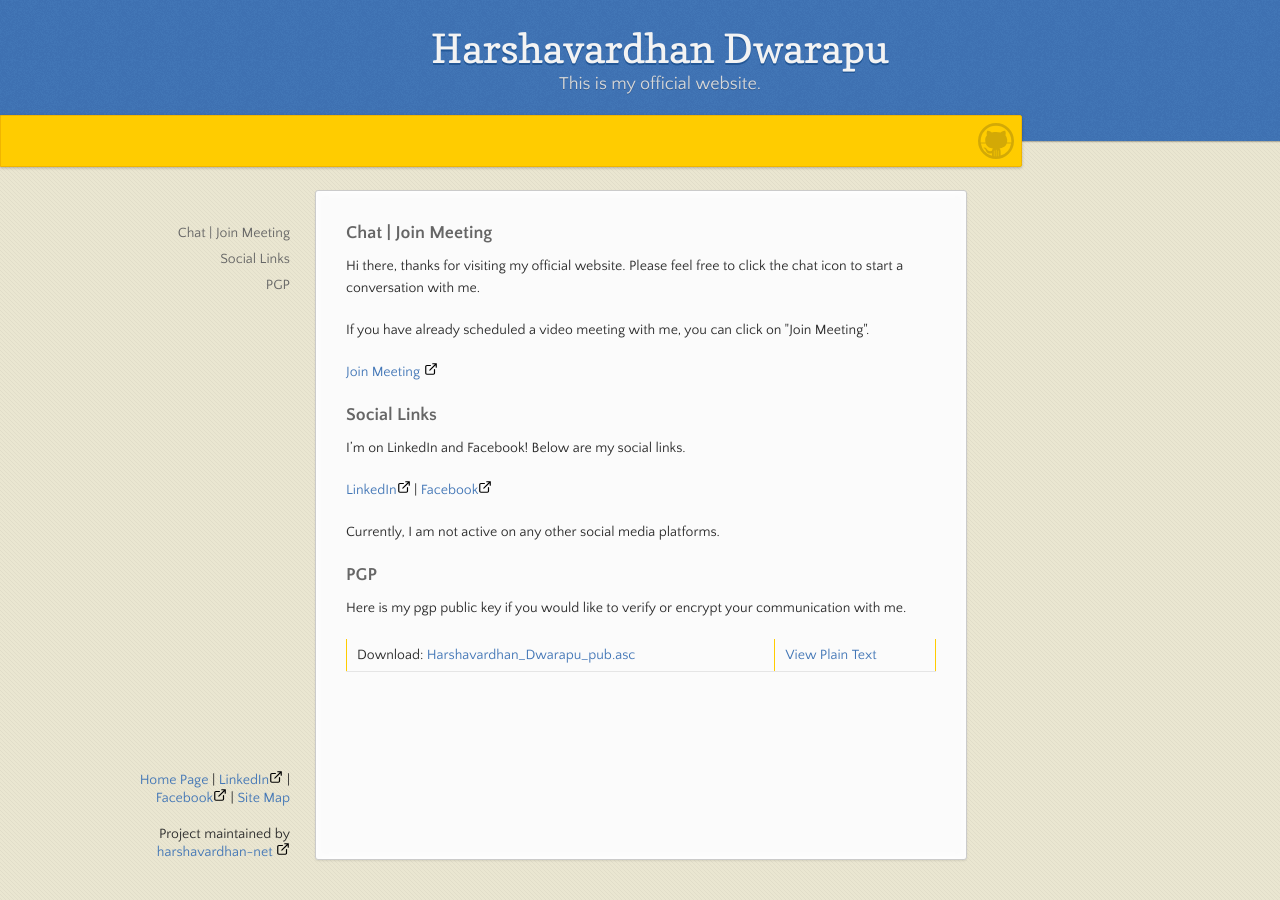
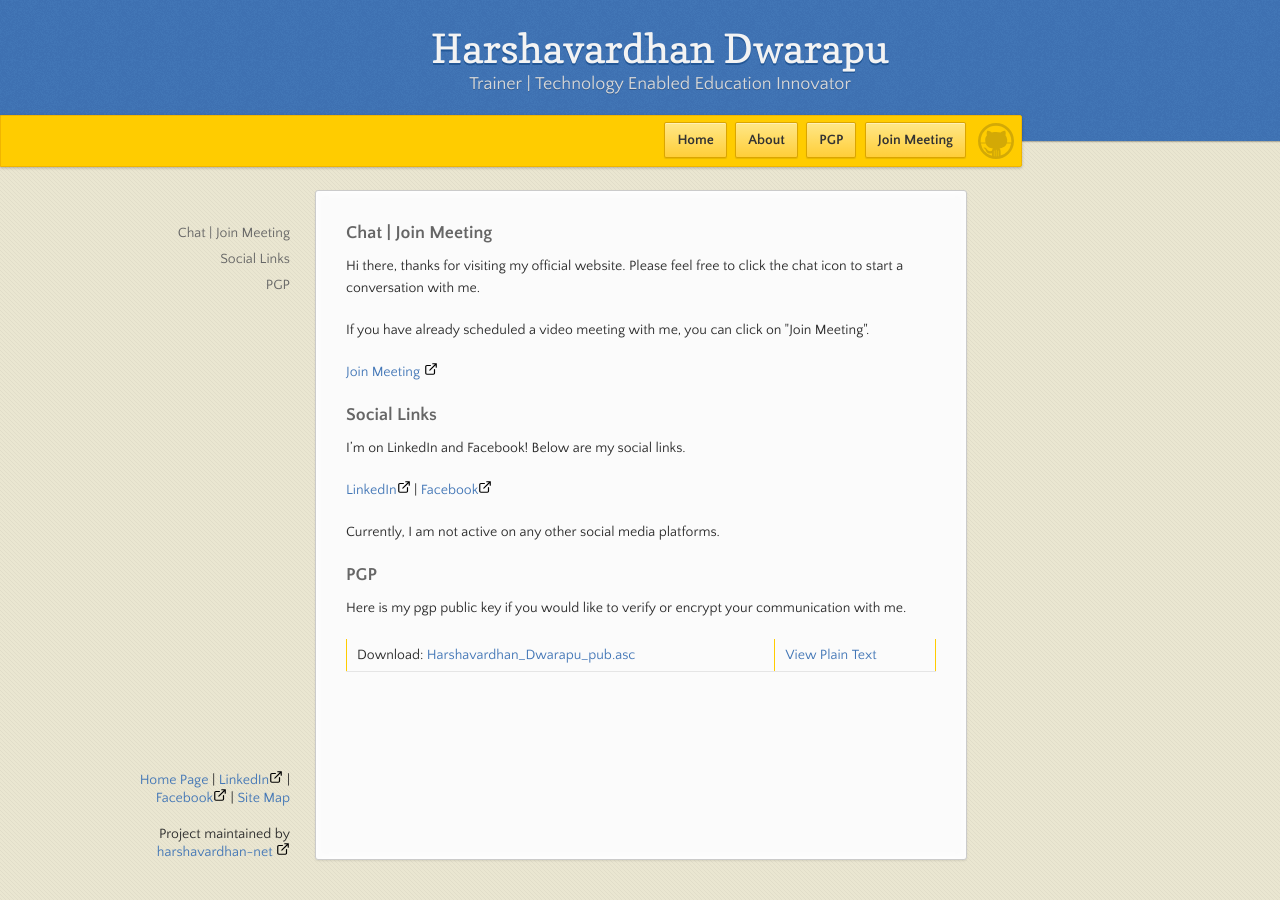
Before and after one commit to harshavardhan-net/harshavardhan-net, a Jekyll site: the page built from index.md, in a window 1280 px wide. Built offline with Jekyll 4.4.1, drawn with Linux system fonts in a browser that asks for light colours.

Commit message:
Navigation Menu Added

```diff
--- a/_config.yml
+++ b/_config.yml
@@ -1,6 +1,6 @@
 title: Officail Harshavardhan Dwarapu Website
 description:  'Harshavardhan Dwarapu is a soft skills trainer, a business owner, and a mentor who works extensively with young aspirants in India, and advocates them on career building, skill development, corporate etiquette, IT career paths, and proficiency in English language.'
-show_downloads: false
+show_navigation: true
 google_analytics:
 theme: jekyll-theme-leap-day
 meet_url: "https://1642.3cx.cloud/meet/harsha"
--- a/_layouts/default.html
+++ b/_layouts/default.html
@@ -24,12 +24,14 @@
       </header>
       <div id="banner">
         <span id="logo"></span>
-        {% if site.show_downloads %}
+        {% if site.show_navigation %}
           <div class="downloads">
-            <span>Downloads:</span>
+            <span></span>
             <ul>
-              <li><a href="{{ site.github.zip_url }}" class="button">ZIP</a></li>
-              <li><a href="{{ site.github.tar_url }}" class="button">TAR</a></li>
+              <li><a href="../index" class="button">Home</a></li>
+              <li><a href="../about" class="button">About</a></li>
+              <li><a href="../pgp" class="button">PGP</a></li>
+              <li><a href="https://1642.3cx.cloud/meet/harsha" class="button">Join Meeting</a></li>
             </ul>
           </div>
         {% endif %}
--- a/index.md
+++ b/index.md
@@ -1,7 +1,7 @@
 ---
 layout: default
 title: Harshavardhan Dwarapu
-description: This is my official website.
+description: Trainer | Technology Enabled Education Innovator
 ---
 
 ### Chat | Join Meeting
```
